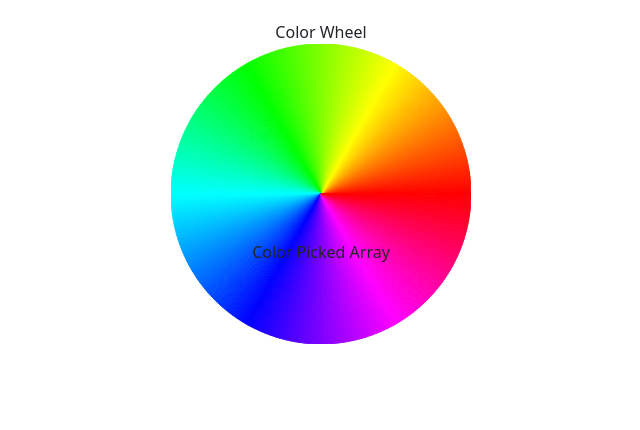
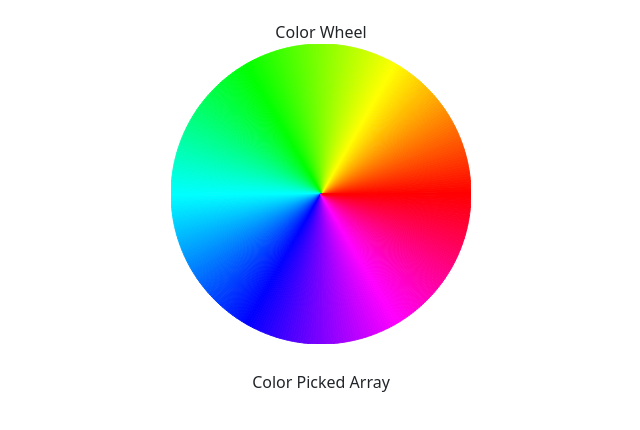
Before and after one commit to chingu-voyages/v49-tier1-team-06, a plain HTML site: page index.html in a window 1280 px wide. Shown: the whole page, without its empty margins (319-959 px from the left). Drawn offline with nearby package versions, Linux system fonts and the light colour scheme.

Commit message:
updated style css, removed padding from colorWhele and set height to auto.

```diff
--- a/main.js
+++ b/main.js
@@ -151,11 +151,11 @@ function createHslPicker(parent, callback, initialHue = 50) {
                 <canvas id="canvas-hue" width="300" height="300"></canvas>
                 </div>
 
-                <div style="grid-area: saturation; padding-top: 30px; padding-left: 20px;">
+                <div style="grid-area: saturation; padding-left: 20px;">
                     <input id="rg-saturation" style="display:none;">
                 </div>
 
-                <div style="grid-area: lightness; padding-top: 30px; padding-left: 20px;">
+                <div style="grid-area: lightness;padding-left: 20px;">
                     <input id="rg-lightness" style="display: none;">
                 </div>
     </div>`;
--- a/style.css
+++ b/style.css
@@ -9,7 +9,7 @@
     margin: 0;
 }
 #colorWheel{
-    height: 200px;
+    height: auto;
     width: auto auto;
     margin-top: 20px;
     margin-bottom: 20px;
```
